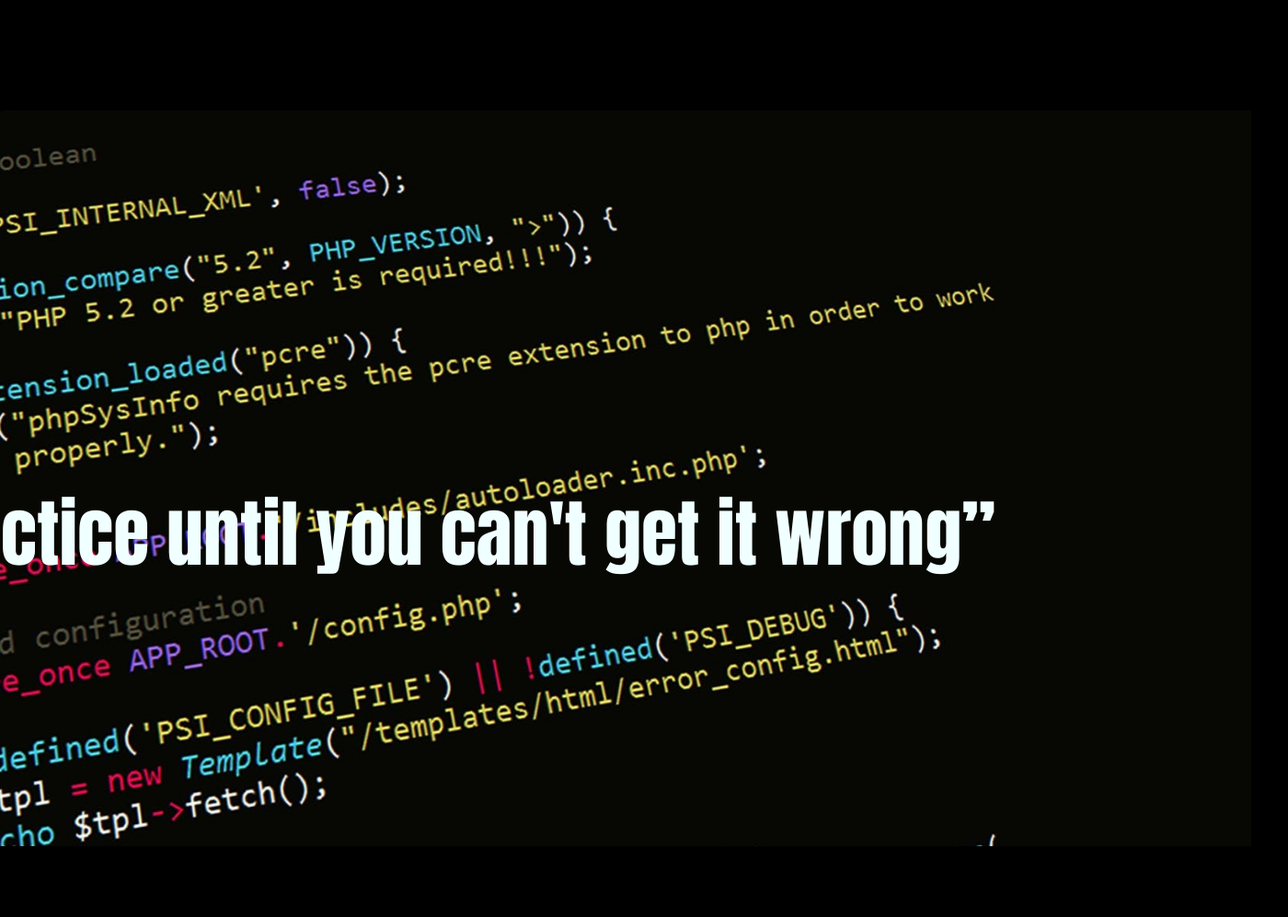
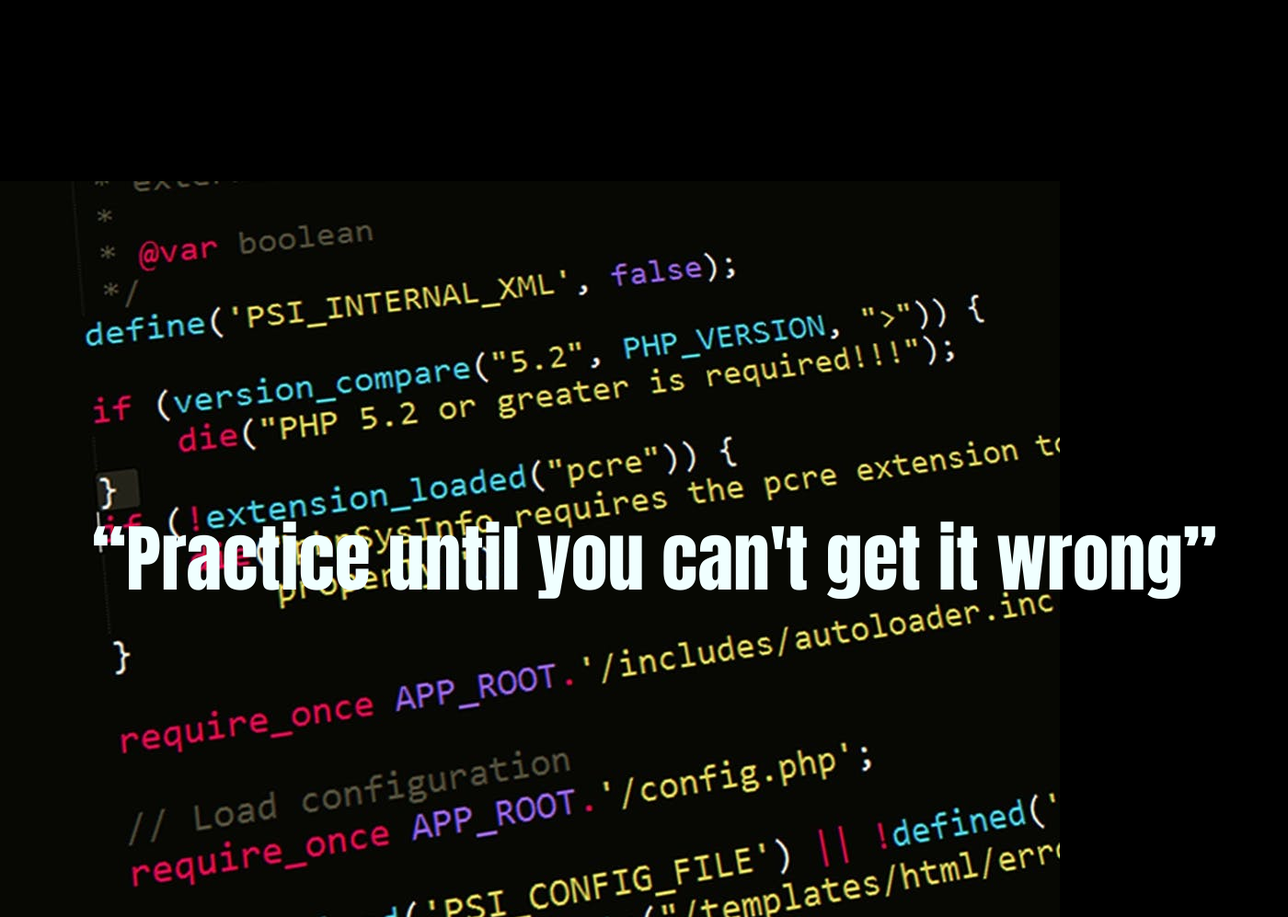
Before and after one commit to apqrs/Embryo1.1, a plain HTML site: page index.html in a window 1280 px wide. Shown: the part 780-1777 px from the top of the page at 92% size, 1400 px wide, since content can reach past the window. Drawn offline with Linux system fonts and the light colour scheme.

Commit message:
Update portfolio.css

```diff
--- a/portfolio.css
+++ b/portfolio.css
@@ -1,9 +1,11 @@
 * {
+
     margin:0;
     padding: 0;
 
 }
 body {
+
     background-color: black;
     color: azure;
     font-family: Impact, Haettenschweiler, 'Arial Narrow Bold', sans-serif;
@@ -16,23 +18,22 @@ body {
     transform: translate(-50%,-50%);
     font-size: 150px;
 }
-.name:scroll {
-    opacity: 0;
-}
+
 .quotes{
-    position: absolute;
-    top:50%;
-    left:50%;
-    height:800px;
-    transform:translate(-55%,500px);
+    position: relative;
+    transform: translate(0,500px);
+    height: 100vh;
+    width:90vw;
     background-image: url("pic0.jpeg");
-    background-size: cover;
+
+
 }
 blockquote {
     margin-left: 100px;
     margin-top: 400px;
-    width:1501px;
+    width:1300px;
     font-size: 80px;
+    transform:translate(0,350px);
 }
 .navigation {
 
@@ -57,7 +58,7 @@ blockquote {
     left:50%;
     height:800px;
     width:1000px;
-    transform:translate(-55%,600px);
+    transform:translate(-55%,1500px);
     color:black;
     font-family: cursive;
 }
@@ -68,11 +69,11 @@ blockquote {
 }
 .interests:hover{
     color: brown;
-    font-size: 50px;
+    font-size: 30px;
 
 }
 .interests li:hover{
-    font-size: 80px;
+    font-size: 40px;
     color: rgb(75, 75, 82);
 
 }
```
